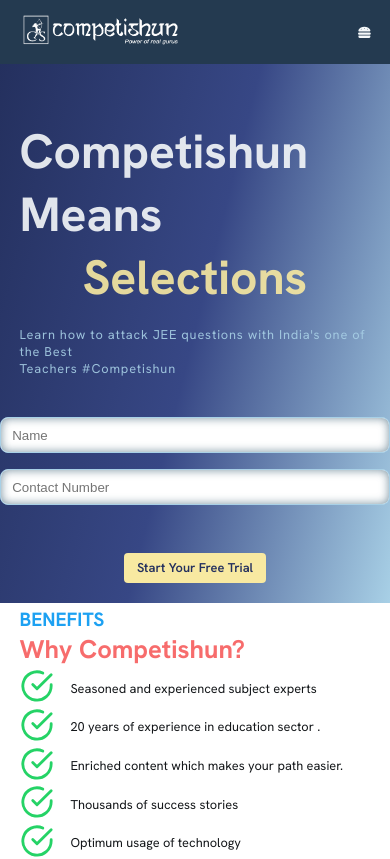
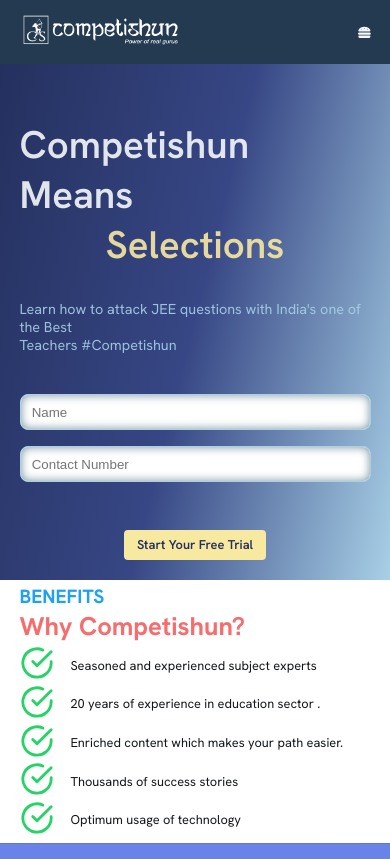
Before and after one commit to Shankar-001/Competishun, a React (Vite) app: page /enroll-now in a window 390 px wide. Shown: the top 859 px of the page. Built offline with nearby package versions, Linux system fonts and the light colour scheme; no server answers.

Commit message:
added 90% width

```diff
--- a/src/index.css
+++ b/src/index.css
@@ -2977,151 +2977,7 @@
   }
 }
 .Landing-Page-Main-Container .landing-highlight .landing-home-contact-field {
-  margin-top: 5rem;
-  margin-bottom: 2.5rem;
-  margin-left: 5%;
-  align-self: start;
-  justify-self: start;
-}
-.Landing-Page-Main-Container .landing-highlight .landing-home-contact-field form input {
-  border: 0.2rem solid var(--landing-medium-bg-color);
-  border-radius: 1rem;
-  margin-bottom: 2rem;
-  height: 4.5rem;
-  width: 100%;
-  padding: 1.4rem;
-  box-shadow: inset 0px 0px 10px 0px rgba(73, 107, 126, 0.75);
-}
-.Landing-Page-Main-Container .landing-highlight .landing-home-contact-field form input.error {
-  border-color: red;
-}
-@media (max-width: 40em) {
-  .Landing-Page-Main-Container .landing-highlight .landing-home-contact-field {
-    align-self: center;
-    justify-self: center;
-    margin-top: 2rem;
-    margin-left: 0;
-    margin-bottom: 2rem;
-  }
-}
-.Landing-Page-Main-Container .landing-highlight .btn {
-  padding: var(--btn-tb-pad) var(--btn-lr-pad);
-  background: var(--landing-primary-color);
-  font-size: 1.6rem;
-  font-weight: 400;
-  font-family: var(--font-family);
-  color: var(--darkest-bg-color);
-  color: var(--landing-darkest-bg-color);
-  display: flex;
-  flex-direction: row;
-  justify-content: center;
-  align-items: center;
-  border-radius: 0.5rem;
-  width: fit-content;
-  margin-bottom: 2.5rem;
-  margin-left: 5%;
-  font-weight: 600;
-  align-self: start;
-  justify-self: start;
-}
-@media (max-width: 40em) {
-  .Landing-Page-Main-Container .landing-highlight .btn {
-    align-self: center;
-    justify-self: center;
-    margin-left: 0;
-    margin-top: 2rem;
-  }
-}
-.Landing-Page-Main-Container .landing-highlight {
-  display: grid;
-  justify-items: center;
-  align-items: center;
-  font-size: 1.6rem;
-  font-weight: 400;
-  font-family: var(--font-family);
-  color: var(--darkest-bg-color);
-  background: var(--landing-bg-liner-grad);
-  width: 100%;
-}
-.Landing-Page-Main-Container .landing-highlight .landing-info-container {
   width: var(--landing-page-main-info-width);
-  opacity: 0.9;
-}
-.Landing-Page-Main-Container .landing-highlight .landing-info-container .landing-info-subcontainer {
-  display: grid;
-  justify-items: start;
-  align-items: start;
-  grid-template-columns: 2fr 1fr;
-  gap: 5rem;
-  margin-top: 11rem;
-}
-@media (max-width: 40em) {
-  .Landing-Page-Main-Container .landing-highlight .landing-info-container .landing-info-subcontainer {
-    grid-template-columns: 1fr;
-    margin-top: 8rem;
-    gap: 3rem;
-  }
-}
-.Landing-Page-Main-Container .landing-highlight .landing-info-container .landing-info-subcontainer .landing-info {
-  display: flex;
-  flex-direction: column;
-  justify-content: flex-start;
-  align-items: flex-start;
-  width: 100%;
-}
-.Landing-Page-Main-Container .landing-highlight .landing-info-container .landing-info-subcontainer .landing-info h1 {
-  font-size: 6rem;
-  font-weight: 700;
-  font-family: var(--font-family);
-  color: var(--lightest-bg-color);
-}
-.Landing-Page-Main-Container .landing-highlight .landing-info-container .landing-info-subcontainer .landing-info h1 .landing-animation-full-screen {
-  color: var(--landing-primary-color);
-}
-@media (max-width: 40em) {
-  .Landing-Page-Main-Container .landing-highlight .landing-info-container .landing-info-subcontainer .landing-info h1 .landing-animation-full-screen {
-    display: none;
-  }
-}
-.Landing-Page-Main-Container .landing-highlight .landing-info-container .landing-info-subcontainer .landing-info h1 .landing-animation-media-screen {
-  color: var(--landing-primary-color);
-  display: none;
-}
-@media (max-width: 40em) {
-  .Landing-Page-Main-Container .landing-highlight .landing-info-container .landing-info-subcontainer .landing-info h1 .landing-animation-media-screen {
-    display: block;
-    height: 10rem;
-  }
-}
-.Landing-Page-Main-Container .landing-highlight .landing-info-container .landing-info-subcontainer .landing-info p {
-  font-size: 1.6rem;
-  font-weight: 400;
-  font-family: var(--font-family);
-  color: var(--darkest-bg-color);
-  color: var(--landing-medium-bg-color);
-  letter-spacing: 0.1rem;
-}
-@media (max-width: 40em) {
-  .Landing-Page-Main-Container .landing-highlight .landing-info-container .landing-info-subcontainer .landing-info {
-    display: flex;
-    flex-direction: column;
-    justify-content: center;
-    align-items: center;
-  }
-}
-.Landing-Page-Main-Container .landing-highlight .landing-info-container .landing-info-subcontainer .landing-img {
-  display: flex;
-  flex-direction: row;
-  justify-content: center;
-  align-items: center;
-}
-@media (max-width: 40em) {
-  .Landing-Page-Main-Container .landing-highlight .landing-info-container .landing-info-subcontainer .landing-img img {
-    width: 100%;
-    display: none;
-  }
-}
-.Landing-Page-Main-Container .landing-highlight .landing-home-contact-field {
   margin-top: 5rem;
   margin-bottom: 2.5rem;
   margin-left: 5%;
--- a/src/styles/components/LandingComponent/LandingHomeSection.scss
+++ b/src/styles/components/LandingComponent/LandingHomeSection.scss
@@ -55,7 +55,7 @@
           }
         }
         @media (max-width: 40em) {
-          @include flex-cc(column)
+          @include flex-cc(column);
         }
       }
 
@@ -72,6 +72,7 @@
   }
 
   .landing-home-contact-field {
+    width: var(--landing-page-main-info-width);
     margin: {
       top: 5rem;
       bottom: 2.5rem;
@@ -127,126 +128,3 @@
     }
   }
 }
-.landing-highlight {
-  @include grid-cc;
-  @include bodyText;
-  background: var(--landing-bg-liner-grad);
-  width: 100%;
-
-  .landing-info-container {
-    width: var(--landing-page-main-info-width);
-    opacity: 0.9;
-    // @include grid-cc;
-
-    .landing-info-subcontainer {
-      @include grid-ss;
-      @include grid-n-col((2fr, 1fr));
-      gap: 5rem;
-      margin-top: 11rem;
-      @media (max-width: 40em) {
-        @include grid-n-col((1fr));
-        margin-top: 8rem;
-        gap: 3rem;
-      }
-
-      .landing-info {
-        @include flex-ss(column);
-        width: 100%;
-        h1 {
-          @include h1;
-          color: var(--lightest-bg-color);
-
-          .landing-animation-full-screen {
-            color: var(--landing-primary-color);
-            @media (max-width: 40em) {
-              display: none;
-            }
-          }
-          .landing-animation-media-screen {
-            color: var(--landing-primary-color);
-            display: none;
-            @media (max-width: 40em) {
-              display: block;
-              height: 10rem;
-            }
-          }
-        }
-        p {
-          @include bodyText;
-          color: var(--landing-medium-bg-color);
-          letter-spacing: 0.1rem;
-        }
-        @media (max-width: 40em) {
-          @include flex-cc(column)
-        }
-      }
-
-      .landing-img {
-        @include flex-cc;
-
-        img {
-          @media (max-width: 40em) {
-            width: 100%;
-            display: none;
-          }
-        }
-      }
-    }
-  }
-
-  .landing-home-contact-field {
-    margin: {
-      top: 5rem;
-      bottom: 2.5rem;
-      left: 5%;
-    }
-    align-self: start;
-    justify-self: start;
-
-    form {
-      input {
-        border: 0.2rem solid var(--landing-medium-bg-color);
-        border-radius: 1rem;
-        margin-bottom: 2rem;
-        height: 4.5rem;
-        width: 100%;
-        padding: 1.4rem;
-        box-shadow: inset 0px 0px 10px 0px rgba(73, 107, 126, 0.75);
-        &.error {
-          border-color: red;
-        }
-      }
-    }
-
-    @media (max-width: 40em) {
-      align-self: center;
-      justify-self: center;
-      margin: {
-        top: 2rem;
-        left: 0;
-        bottom: 2rem;
-      }
-    }
-  }
-
-  .btn {
-    @include btn(var(--landing-primary-color), var(--landing-darkest-bg-color));
-    @include flex-cc;
-    border-radius: 0.5rem;
-    width: fit-content;
-    margin: {
-      bottom: 2.5rem;
-      left: 5%;
-    }
-    font-weight: 600;
-    align-self: start;
-    justify-self: start;
-
-    @media (max-width: 40em) {
-      align-self: center;
-      justify-self: center;
-      margin-left: 0;
-      margin-top: 2rem;
-    }
-  }
-}
```
